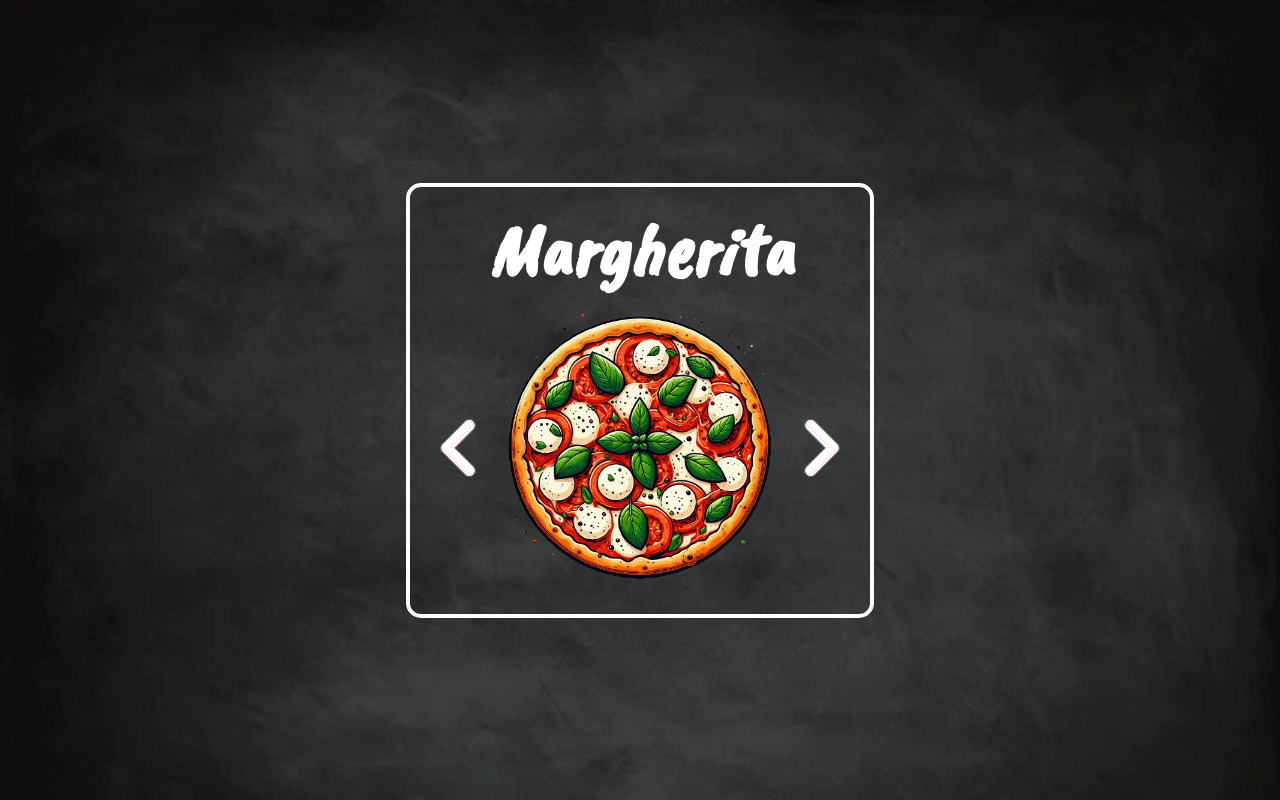
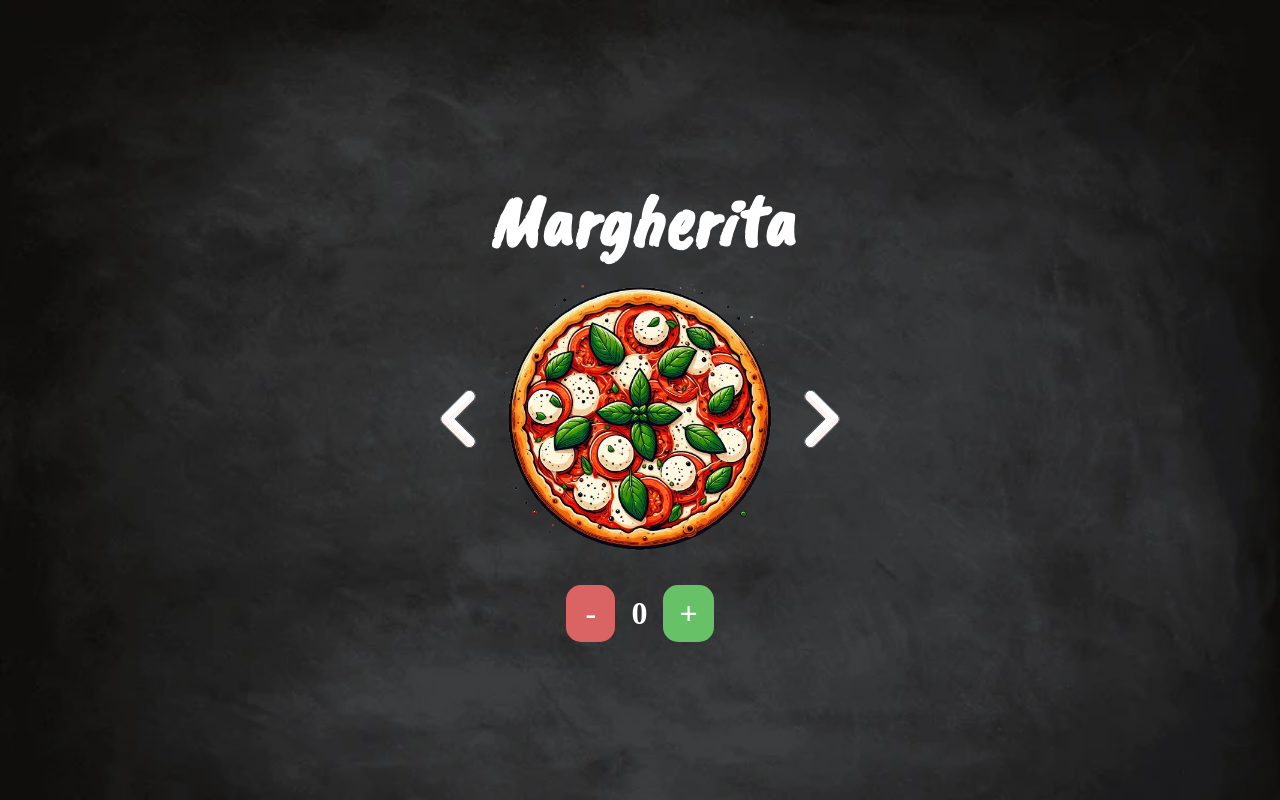
Before and after one commit to Ghayth-Sabeaallil/PizzaCal, a React (Vite) app: page / in a window 1280 px wide. Built offline with nearby package versions, Linux system fonts and the light colour scheme.

Commit message:
fix container and react node to send it from APP and fix antal div

```diff
--- a/src/App.tsx
+++ b/src/App.tsx
@@ -1,15 +1,18 @@
 //components
 import PizzaImgDiv from "./Components/PizzaImgDiv/PizzaImgDiv"
+import PizzaAntalDiv from "./Components/PizzaAntalDiv/PizzaAntalDiv"
+
 
 //data
 import pizzaDB from "../assets/pizza.json"
+import Container from "./Components/Container/Container"
 
 function App() {
 
   return (
     <>
+      <Container PizzaAntalDiv={<PizzaImgDiv pizzaDB={pizzaDB} />} PizzaImgDiv={<PizzaAntalDiv />} />
 
-      <PizzaImgDiv pizzaDB={pizzaDB} />
 
     </>
   )
--- /dev/null
+++ b/src/Components/Container/Container.css
@@ -0,0 +1,6 @@
+.container {
+  display: flex;
+  align-items: center;
+  align-items: center;
+  flex-direction: column;
+}
--- /dev/null
+++ b/src/Components/Container/Container.tsx
@@ -0,0 +1,20 @@
+import "./Container.css"
+import { ReactNode } from "react";
+
+type ContainerProp = {
+    PizzaAntalDiv: ReactNode,
+    PizzaImgDiv: ReactNode,
+
+};
+
+const Container = ({ PizzaAntalDiv, PizzaImgDiv }: ContainerProp) => {
+    return (
+        <div className="container">
+            {PizzaAntalDiv}
+            {PizzaImgDiv}
+
+        </div>
+    )
+}
+
+export default Container
--- /dev/null
+++ b/src/Components/PizzaAntalDiv/PizzaAntalDiv.css
@@ -0,0 +1,41 @@
+.containerAntal {
+  display: flex;
+  justify-content: center;
+  align-items: center;
+  gap: 1rem;
+}
+.increment {
+  width: fit-content;
+  height: fit-content;
+  padding: 0.3em 0.5em;
+  border-radius: 15px;
+  background-color: rgb(103, 194, 103);
+  color: white;
+  font-size: xx-large;
+  font-weight: bolder;
+  -moz-user-select: -moz-none;
+  -khtml-user-select: none;
+  -webkit-user-select: none;
+  -o-user-select: none;
+  user-select: none;
+}
+.decrement {
+  width: fit-content;
+  height: fit-content;
+  padding: 0.3em 0.6em;
+  border-radius: 15px;
+  background-color: rgb(218, 99, 99);
+  color: white;
+  font-size: xx-large;
+  font-weight: bolder;
+  -moz-user-select: -moz-none;
+  -khtml-user-select: none;
+  -webkit-user-select: none;
+  -o-user-select: none;
+  user-select: none;
+}
+.antal {
+  color: white;
+  font-size: xx-large;
+  font-weight: bolder;
+}
--- /dev/null
+++ b/src/Components/PizzaAntalDiv/PizzaAntalDiv.tsx
@@ -0,0 +1,18 @@
+import { useState } from "react"
+import "./PizzaAntalDiv.css"
+
+const PizzaAntalDiv = () => {
+    const [antal, setAntal] = useState(0);
+    return (
+        <>
+            <div className="containerAntal">
+                <div unselectable="on" className="decrement" onClick={() => setAntal((antal) => (antal > 0) ? antal - 1 : 0)}>-</div>
+                <p className="antal">{antal}</p>
+                <div unselectable="off" className="increment" onClick={() => setAntal((antal) => antal + 1)}>+</div>
+
+            </div>
+        </>
+    )
+}
+
+export default PizzaAntalDiv
--- a/src/Components/PizzaImgDiv/PizzaImgDiv.css
+++ b/src/Components/PizzaImgDiv/PizzaImgDiv.css
@@ -2,7 +2,6 @@
   width: fit-content;
   height: fit-content;
   padding: 1rem;
-  border: 4px solid rgb(255, 255, 255);
   border-radius: 15px;
   display: flex;
   align-items: center;
```
